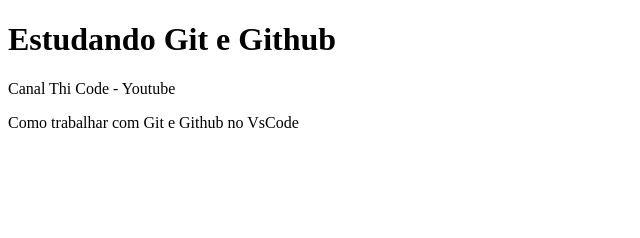
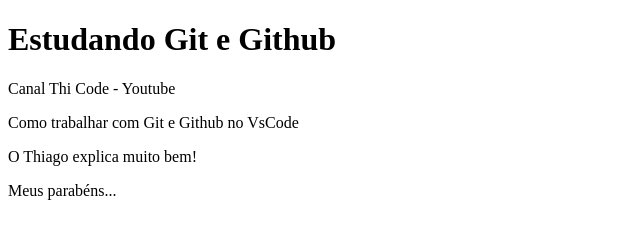
Before and after one commit to jojs74/test-vscd, a plain HTML site: page index.html in a window 1280 px wide. Shown: the whole page, without its empty margins (0-640 px from the left). Drawn offline with Linux system fonts and the light colour scheme.

Commit message:
Update index.html

```diff
--- a/index.html
+++ b/index.html
@@ -10,7 +10,7 @@
     <h1>Estudando Git e Github</h1>
     <p>Canal Thi Code - Youtube</p>
     <p>Como trabalhar com Git e Github no VsCode</p>
-
-
+    <p>O Thiago explica muito bem!</p>
+    <p>Meus parabéns...</p>
 </body>
 </html>
```
